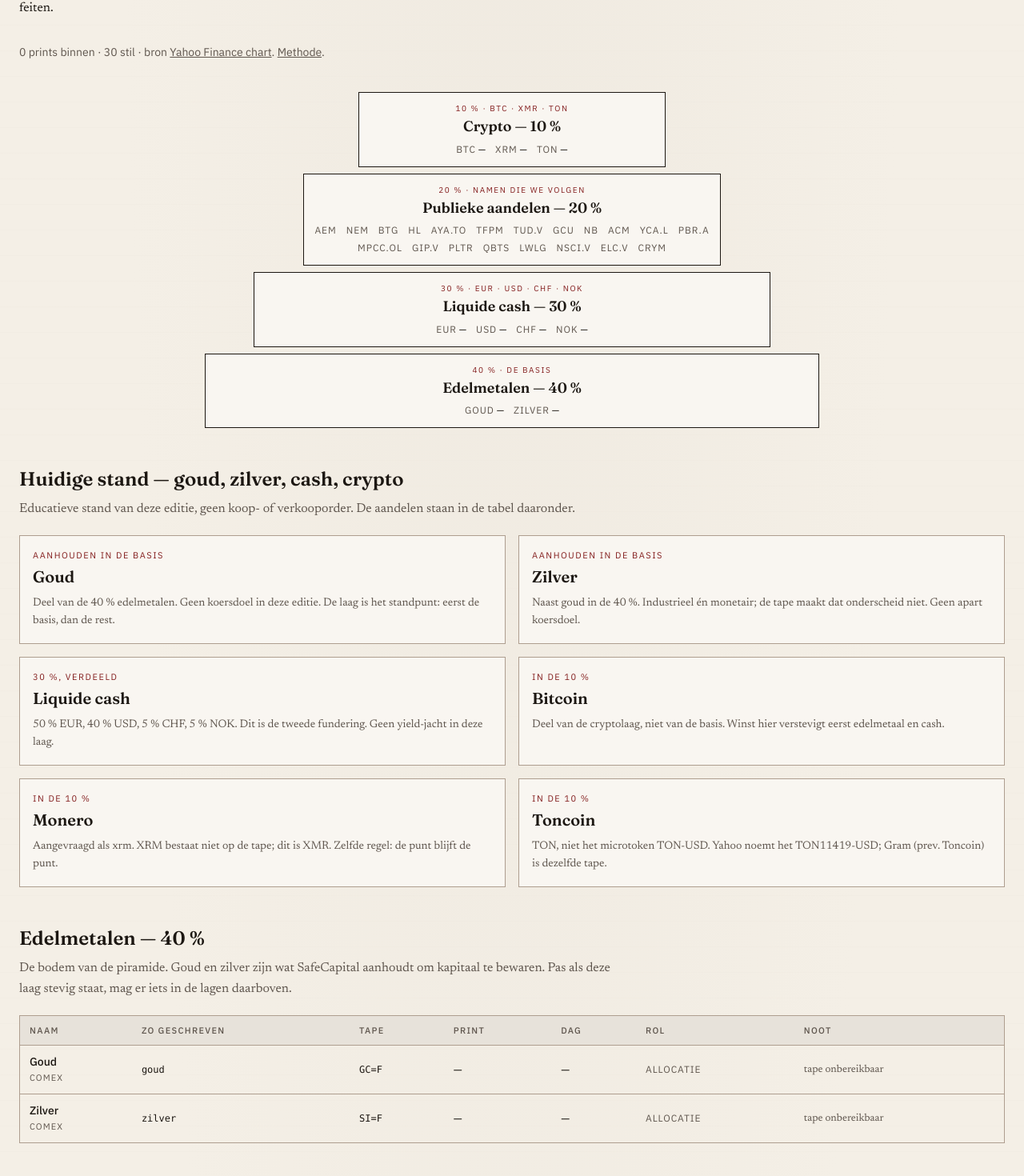
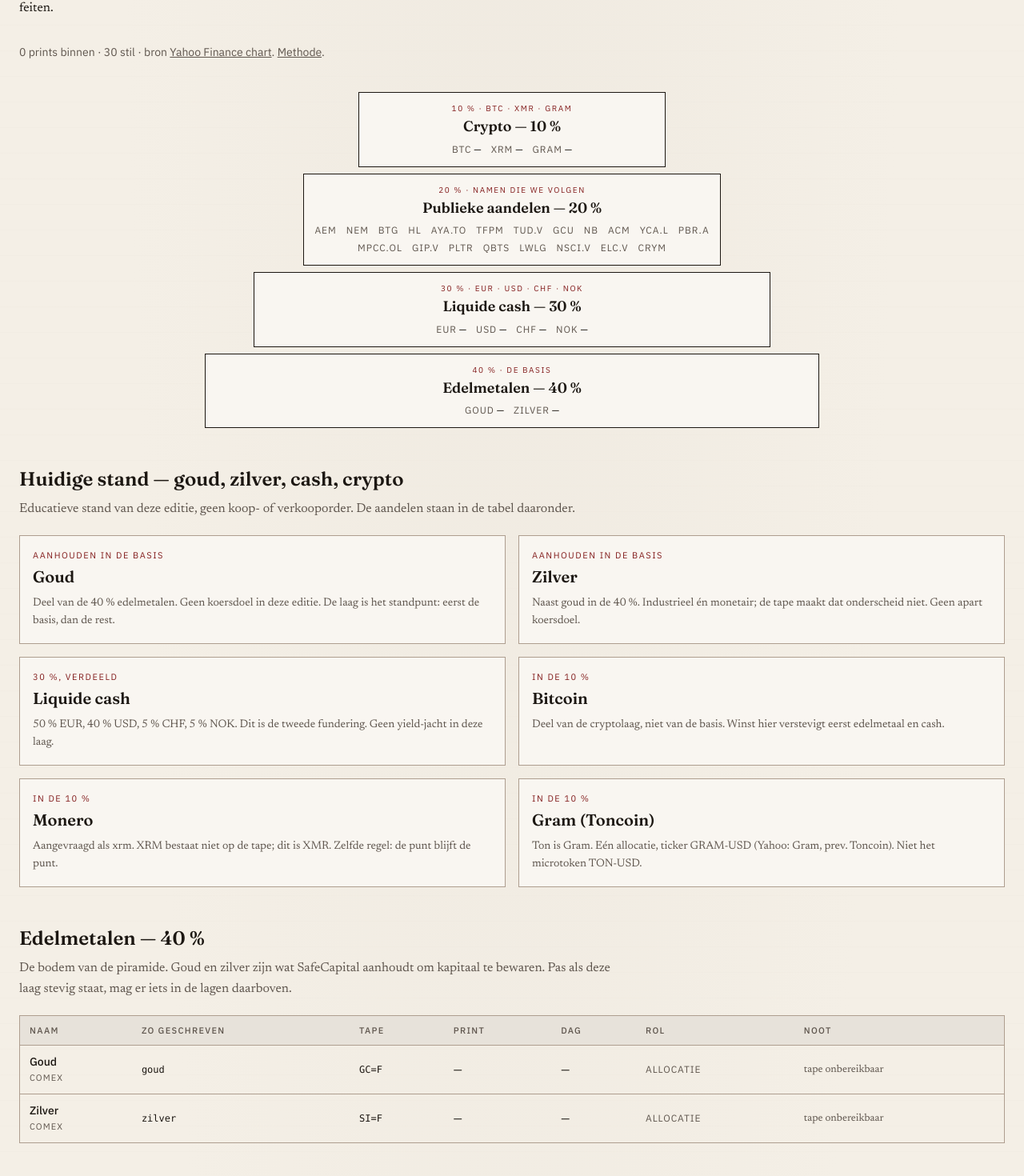
Before and after one commit to Nicoselle/Cadeau-, a Next.js app: page /piramide in a window 1280 px wide. Shown: the part 892-2362 px from the top of the page at 80% size. Built offline with nearby package versions, Linux system fonts and the light colour scheme; no server answers.

Commit message:
fix(krant): Ton is Gram — één tape in de 10 %
Allocatie, dossier en SMC gebruiken GRAM-USD. Geen tweede Toncoin-ticker.

Co-authored-by: Nicoselle <Nicoselle@users.noreply.github.com>

```diff
--- a/src/app/methode/page.tsx
+++ b/src/app/methode/page.tsx
@@ -84,7 +84,7 @@ export default function MethodPage() {
           De investeringspiramide is de methode van SafeCapital om kapitaal
           veilig te stellen: 40 % edelmetalen, 30 % liquide cash (50 % EUR,
           40 % USD, 5 % CHF, 5 % NOK), 20 % publieke aandelen, 10 % crypto
-          (BTC, XMR, TON). Winst nemen verstevigt eerst de basis. Nooit in één
+          (BTC, XMR, GRAM — Ton is Gram). Winst nemen verstevigt eerst de basis. Nooit in één
           keer in of uit een aandeel. Nooit met het laatste geld. De inhoud is
           educatief; SafeCapital is geen erkende beleggingsadviseur. Koersen
           komen van de publieke Yahoo-chart. De datavloer blijft de CSV.
--- a/src/app/page.tsx
+++ b/src/app/page.tsx
@@ -165,7 +165,7 @@ export default function HomePage() {
               <li>40 % — edelmetalen (goud, zilver)</li>
               <li>30 % — cash (EUR 50, USD 40, CHF 5, NOK 5)</li>
               <li>20 % — publieke aandelen</li>
-              <li>10 % — crypto (BTC, XMR, TON)</li>
+              <li>10 % — crypto (BTC, XMR, GRAM)</li>
             </ol>
           </aside>
         </section>
--- a/src/app/piramide/page.tsx
+++ b/src/app/piramide/page.tsx
@@ -36,7 +36,8 @@ export default async function PyramidPage() {
           ligt <strong>30 % puur liquide cash</strong> — daarvan 50 % EUR, 40 %
           USD, 5 % CHF en 5 % NOK. Pas wanneer die fundamenten stevig staan,
           komen <strong>publieke aandelen (20 %)</strong>. Ten slotte{" "}
-          <strong>crypto (10 %)</strong>: Bitcoin, Monero en Toncoin.
+          <strong>crypto (10 %)</strong>: Bitcoin, Monero en Gram
+          (Toncoin).
         </p>
         <p className="duiding border-l-2 border-[hsl(var(--gold))] pl-4">
           Hieronder de namen die we de moeite waard vinden, en de huidige stand
--- a/src/data/dossiers.ts
+++ b/src/data/dossiers.ts
@@ -189,9 +189,9 @@ export const DOSSIERS: Dossier[] = [
   {
     slug: "crypto",
     title: "Crypto — de 10 %",
-    kicker: "BTC · XMR · TON · Sky volgt",
-    dek: "Alleen Bitcoin, Monero en Toncoin zitten in de allocatie. Liquiditeit, dollar en risk-on/off zijn de macros. Sky blijft op de band.",
-    assetIds: ["btc", "xmr", "ton", "sky"],
+    kicker: "BTC · XMR · GRAM · Sky volgt",
+    dek: "Alleen Bitcoin, Monero en Gram zitten in de allocatie. Gram is Toncoin. Liquiditeit, dollar en risk-on/off zijn de macros. Sky blijft op de band.",
+    assetIds: ["btc", "xmr", "gram", "sky"],
     drivers: [
       { tileId: "m2", relation: "Versnellende dollarliquiditeit is de klassieke staartwind voor BTC." },
       { tileId: "dff", relation: "Ruimer beleid tilt risk-assets; krapper beleid doet het omgekeerde." },
@@ -201,7 +201,7 @@ export const DOSSIERS: Dossier[] = [
     ],
     channelId: "crypto",
     body: [
-      "Feit: 10 % van de piramide. xrm is XMR. TON is Toncoin (TON11419-USD), niet het microtoken TON-USD.",
+      "Feit: 10 % van de piramide. xrm is XMR. Ton is Gram (GRAM-USD), niet het microtoken TON-USD.",
       "Feit: Sky staat op volgen, niet in de 10 %.",
       "Duiding: winst in deze laag verstevigt eerst edelmetaal en cash. De punt blijft de punt.",
     ],
@@ -382,10 +382,10 @@ export const ASSET_NOTES: AssetNote[] = [
     duiding: "Beweegt met BTC, plus een eigen regelgevingskanaal. Dat kanaal heeft geen CSV.",
   },
   {
-    id: "ton",
-    what: "Toncoin. Yahoo TON11419-USD. Gram (prev. Toncoin) is dezelfde tape.",
-    watch: "Telegram-ecosysteem, BTC-bèta, liquiditeit, TON-specifieke bridges/ETF-ruis.",
-    duiding: "In de 10 %, niet TON-USD (ander token).",
+    id: "gram",
+    what: "Gram. Toncoin onder de oude naam. Yahoo GRAM-USD (prev. Toncoin).",
+    watch: "Telegram-ecosysteem, BTC-bèta, liquiditeit. Zelfde asset als TON in de piramidetekst.",
+    duiding: "In de 10 %. Ton is Gram. Niet TON-USD (ander token).",
   },
   {
     id: "sky",
@@ -454,8 +454,8 @@ export const NEWS_CHANNELS: NewsChannel[] = [
   },
   {
     id: "crypto",
-    label: "BTC, XMR, TON",
-    query: "Bitcoin OR Monero OR Toncoin OR \"Gram Toncoin\" M2 OR ETF",
+    label: "BTC, XMR, GRAM",
+    query: "Bitcoin OR Monero OR Gram OR Toncoin M2 OR ETF",
     locale: { hl: "en", gl: "US", ceid: "US:en" },
     keywords: ["bitcoin", "btc", "monero", "xmr", "toncoin", "ton", "gram"],
     dossier: "crypto",
--- a/src/data/smc-universe.ts
+++ b/src/data/smc-universe.ts
@@ -6,7 +6,7 @@ export const SMC_UNIVERSE = [
   "usd",
   "btc",
   "xmr",
-  "ton",
+  "gram",
   "aem",
   "nem",
   "aya",
--- a/src/data/watchlist.ts
+++ b/src/data/watchlist.ts
@@ -39,7 +39,7 @@ export const CASH_MIX = [
   { id: "nok", currency: "NOK", shareOfCash: 5 },
 ] as const;
 
-export const CRYPTO_ALLOCATION = ["btc", "xmr", "ton"] as const;
+export const CRYPTO_ALLOCATION = ["btc", "xmr", "gram"] as const;
 
 export const PYRAMID_COPY: Record<
   PyramidLayer,
@@ -62,8 +62,8 @@ export const PYRAMID_COPY: Record<
   },
   crypto: {
     label: "Crypto — 10 %",
-    kicker: "BTC · XMR · TON",
-    text: "De smalste laag. Alleen Bitcoin, Monero en Toncoin zitten in de 10 %. Sky blijft op de volglijst, maar telt niet mee in de allocatie. xrm is Monero.",
+    kicker: "BTC · XMR · GRAM",
+    text: "De smalste laag. Alleen Bitcoin, Monero en Gram zitten in de 10 %. Gram is Toncoin; één tape, geen twee tokens. Sky blijft op de volglijst, maar telt niet mee in de allocatie. xrm is Monero.",
   },
 };
 
@@ -125,11 +125,11 @@ export const ASSET_STANDS: AssetStand[] = [
     text: "Aangevraagd als xrm. XRM bestaat niet op de tape; dit is XMR. Zelfde regel: de punt blijft de punt.",
   },
   {
-    id: "ton",
-    title: "Toncoin",
+    id: "gram",
+    title: "Gram (Toncoin)",
     layer: "crypto",
     status: "In de 10 %",
-    text: "TON, niet het microtoken TON-USD. Yahoo noemt het TON11419-USD; Gram (prev. Toncoin) is dezelfde tape.",
+    text: "Ton is Gram. Eén allocatie, ticker GRAM-USD (Yahoo: Gram, prev. Toncoin). Niet het microtoken TON-USD.",
   },
 ];
 
@@ -443,15 +443,15 @@ export const WATCHLIST: WatchItem[] = [
     note: "In de 10 %. Aangevraagd als xrm; de tape kent XMR.",
   },
   {
-    id: "ton",
-    name: "Toncoin",
-    listedAs: "TON",
-    yahoo: "TON11419-USD",
+    id: "gram",
+    name: "Gram (Toncoin)",
+    listedAs: "GRAM",
+    yahoo: "GRAM-USD",
     layer: "crypto",
     kind: "crypto",
     exchange: "crypto",
     role: "allocatie",
-    note: "In de 10 %. Niet TON-USD (ander token). Gram (prev. Toncoin) is dezelfde tape.",
+    note: "In de 10 %. Ton is Gram: één tape (GRAM-USD). Niet het microtoken TON-USD.",
   },
   {
     id: "sky",
```
Also changed, not shown: 2 other files (tests, documents, lock files or other folders).
